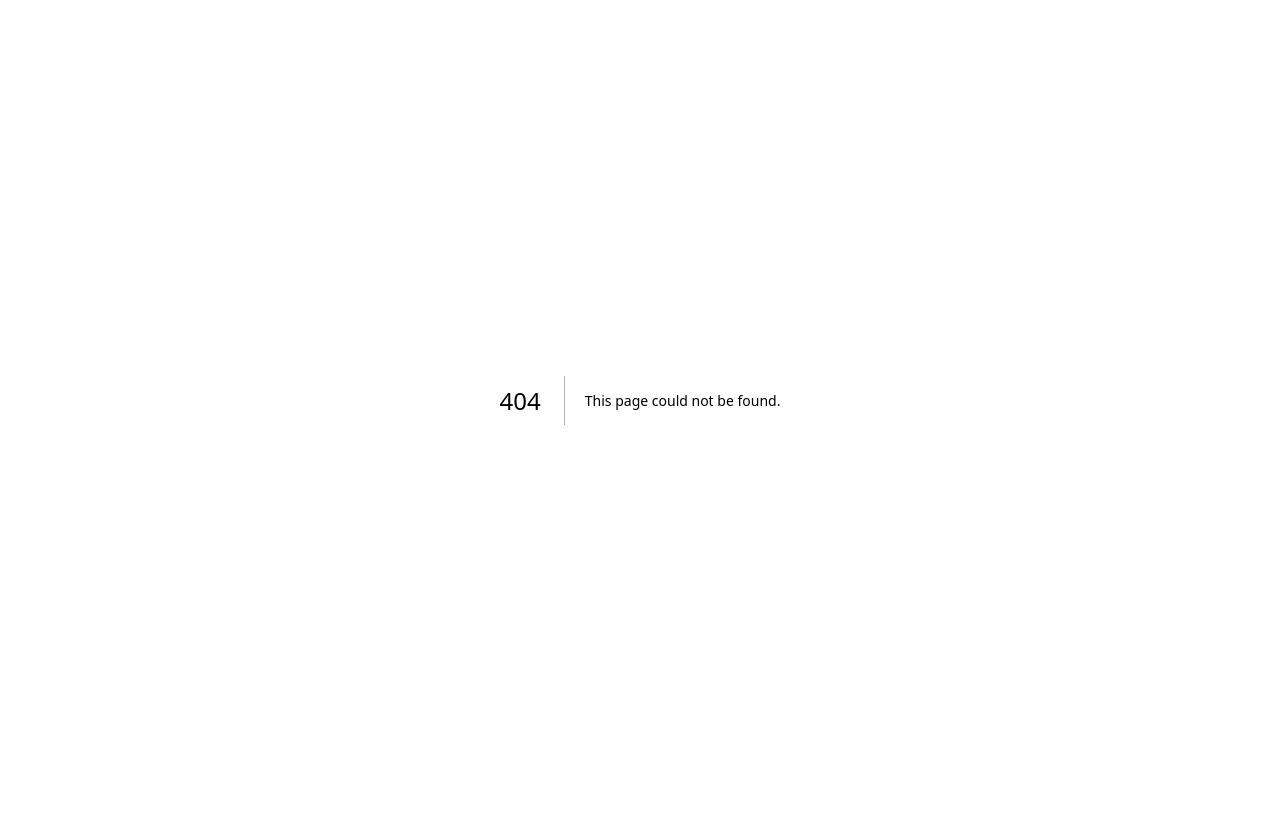
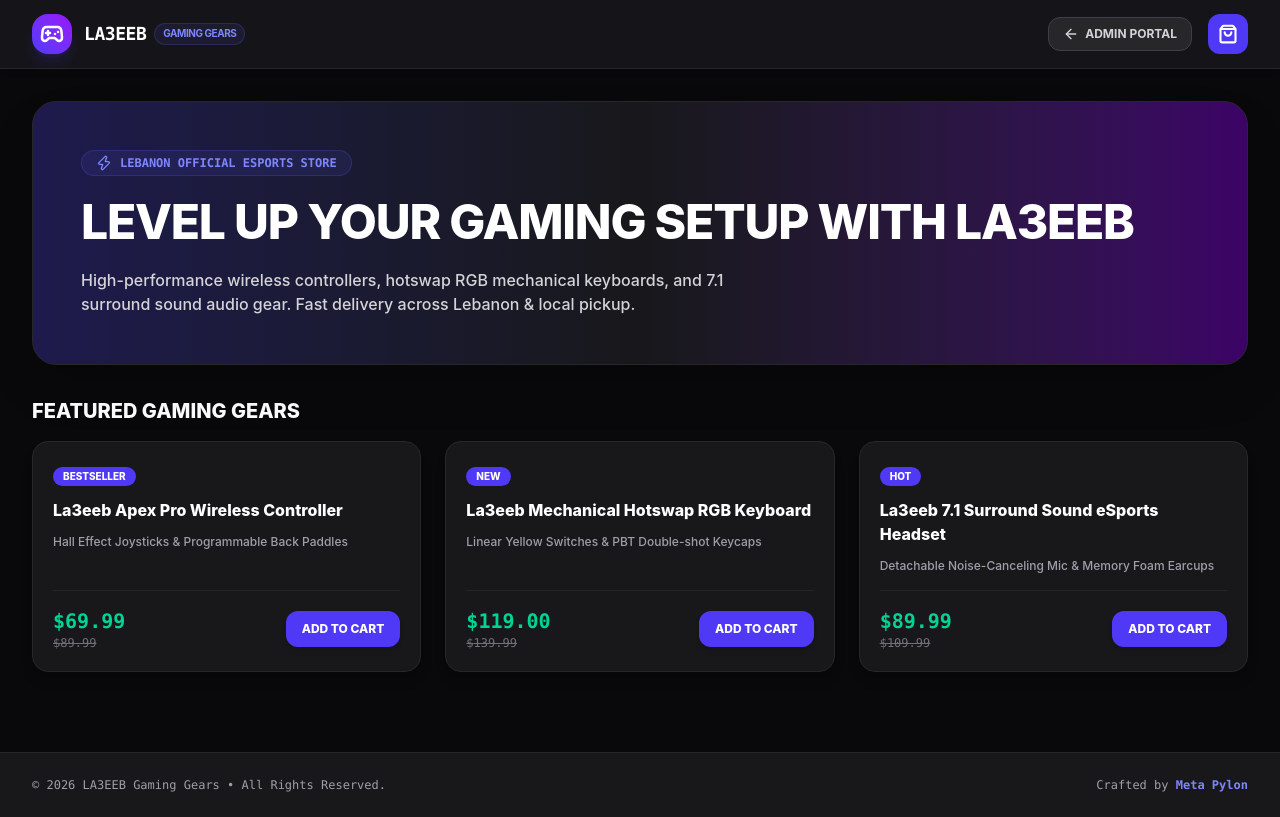
Before and after one commit to akaPaT0/oh-my-marvz, a Next.js app: page /la3eeb in a window 1280 px wide. Before the commit this address had no page. Built offline with nearby package versions, Linux system fonts and the light colour scheme.

Commit message:
Implement dynamic storefront button logic between OH MY MARVZ and LA3EEB and create /la3eeb storefront page

```diff
--- a/src/app/admin/page.tsx
+++ b/src/app/admin/page.tsx
@@ -42,6 +42,8 @@ interface BusinessConfig {
   domain: string;
   badgeBg: string;
   badgeText: string;
+  storefrontUrl: string;
+  storefrontLabel: string;
 }
 
 const BUSINESSES: Record<string, BusinessConfig> = {
@@ -52,6 +54,8 @@ const BUSINESSES: Record<string, BusinessConfig> = {
     domain: 'oh-my-marvz.com',
     badgeBg: 'bg-red-50 text-red-700 border-red-200',
     badgeText: 'COLLECTIBLES STORE',
+    storefrontUrl: '/',
+    storefrontLabel: 'OH MY MARVZ STOREFRONT',
   },
   'la3eeb': {
     id: 'la3eeb',
@@ -60,6 +64,8 @@ const BUSINESSES: Record<string, BusinessConfig> = {
     domain: 'la3eeb.com',
     badgeBg: 'bg-indigo-50 text-indigo-700 border-indigo-200',
     badgeText: 'GAMING HUB',
+    storefrontUrl: '/la3eeb',
+    storefrontLabel: 'LA3EEB STOREFRONT',
   },
 };
 
@@ -258,13 +264,13 @@ export default function AdminDashboardPage() {
               )}
             </div>
 
-            {/* Exit to Storefront */}
+            {/* Dynamic Exit to Storefront based on Active Business */}
             <Link
-              href="/"
-              className="bg-slate-100 hover:bg-slate-200 text-slate-700 font-bold text-xs px-3.5 py-2.5 rounded-xl border border-slate-200 flex items-center gap-2 transition-colors"
+              href={currentBusiness.storefrontUrl}
+              className="bg-slate-100 hover:bg-slate-200 text-slate-800 font-extrabold text-xs px-3.5 py-2.5 rounded-xl border border-slate-200 flex items-center gap-2 transition-colors"
             >
               <ArrowLeft className="w-3.5 h-3.5" />
-              <span className="hidden sm:inline">STOREFRONT</span>
+              <span className="hidden sm:inline">{currentBusiness.storefrontLabel}</span>
             </Link>
           </div>
 
--- /dev/null
+++ b/src/app/la3eeb/page.tsx
@@ -0,0 +1,162 @@
+'use client';
+
+import React, { useState } from 'react';
+import Link from 'next/link';
+import { Gamepad2, ShoppingBag, ArrowLeft, ShieldCheck, Zap, Star } from 'lucide-react';
+
+export default function La3eebStorefrontPage() {
+  const [cartCount, setCartCount] = useState(0);
+
+  const gamingProducts = [
+    {
+      id: 'la3-1',
+      name: 'La3eeb Apex Pro Wireless Controller',
+      subtitle: 'Hall Effect Joysticks & Programmable Back Paddles',
+      price: 69.99,
+      originalPrice: 89.99,
+      image: '/products/tony_stark.png',
+      tag: 'BESTSELLER',
+    },
+    {
+      id: 'la3-2',
+      name: 'La3eeb Mechanical Hotswap RGB Keyboard',
+      subtitle: 'Linear Yellow Switches & PBT Double-shot Keycaps',
+      price: 119.00,
+      originalPrice: 139.99,
+      image: '/products/marvz_cyber_hoodie_1786559934648.jpg',
+      tag: 'NEW',
+    },
+    {
+      id: 'la3-3',
+      name: 'La3eeb 7.1 Surround Sound eSports Headset',
+      subtitle: 'Detachable Noise-Canceling Mic & Memory Foam Earcups',
+      price: 89.99,
+      originalPrice: 109.99,
+      image: '/products/marvz_headphones_1786560048930.jpg',
+      tag: 'HOT',
+    },
+  ];
+
+  return (
+    <div className="min-h-screen flex flex-col bg-zinc-950 text-white selection:bg-indigo-600 selection:text-white font-sans">
+
+      {/* LA3EEB Header */}
+      <header className="sticky top-0 z-40 bg-zinc-900/90 backdrop-blur-md border-b border-zinc-800 px-4 sm:px-6 lg:px-8 py-3.5 shadow-md">
+        <div className="max-w-7xl mx-auto flex items-center justify-between">
+          <div className="flex items-center gap-3">
+            <div className="w-10 h-10 rounded-2xl bg-gradient-to-tr from-indigo-600 to-purple-600 flex items-center justify-center text-white shadow-lg shadow-indigo-600/20">
+              <Gamepad2 className="w-6 h-6 stroke-[2.5]" />
+            </div>
+            <div>
+              <div className="font-extrabold text-lg tracking-tight text-white font-mono flex items-center gap-2">
+                <span>LA3EEB</span>
+                <span className="text-[10px] bg-indigo-500/10 text-indigo-400 border border-indigo-500/20 px-2 py-0.5 rounded-full font-sans font-bold">
+                  GAMING GEARS
+                </span>
+              </div>
+            </div>
+          </div>
+
+          <div className="flex items-center gap-4">
+            <Link
+              href="/admin"
+              className="bg-zinc-800 hover:bg-zinc-700 text-zinc-300 font-bold text-xs px-3.5 py-2 rounded-xl border border-zinc-700 flex items-center gap-1.5 transition-colors"
+            >
+              <ArrowLeft className="w-4 h-4" />
+              <span>ADMIN PORTAL</span>
+            </Link>
+
+            <button
+              onClick={() => setCartCount(cartCount + 1)}
+              className="relative bg-indigo-600 hover:bg-indigo-500 text-white p-2.5 rounded-xl transition-transform hover:scale-105"
+            >
+              <ShoppingBag className="w-5 h-5 stroke-[2.5]" />
+              {cartCount > 0 && (
+                <span className="absolute -top-1.5 -right-1.5 bg-red-600 text-white font-bold text-[10px] w-5 h-5 rounded-full flex items-center justify-center border-2 border-zinc-950">
+                  {cartCount}
+                </span>
+              )}
+            </button>
+          </div>
+        </div>
+      </header>
+
+      {/* Main LA3EEB Storefront Body */}
+      <main className="flex-1 w-full max-w-7xl mx-auto px-4 sm:px-6 lg:px-8 py-8 space-y-8">
+
+        {/* Gaming Hero Spotlight */}
+        <div className="relative rounded-3xl bg-gradient-to-r from-indigo-950 via-zinc-900 to-purple-950 border border-zinc-800 p-8 sm:p-12 overflow-hidden shadow-2xl space-y-4">
+          <div className="inline-flex items-center gap-2 bg-indigo-500/10 border border-indigo-500/20 text-indigo-400 px-3.5 py-1 rounded-full text-xs font-mono font-bold">
+            <Zap className="w-4 h-4" />
+            <span>LEBANON OFFICIAL ESPORTS STORE</span>
+          </div>
+
+          <h1 className="text-3xl sm:text-5xl font-extrabold tracking-tight text-white leading-tight">
+            LEVEL UP YOUR GAMING SETUP WITH LA3EEB
+          </h1>
+
+          <p className="text-sm sm:text-base text-zinc-300 max-w-2xl font-medium">
+            High-performance wireless controllers, hotswap RGB mechanical keyboards, and 7.1 surround sound audio gear. Fast delivery across Lebanon & local pickup.
+          </p>
+        </div>
+
+        {/* Products Grid */}
+        <section className="space-y-4">
+          <h2 className="text-xl font-extrabold text-white flex items-center gap-2">
+            <span>FEATURED GAMING GEARS</span>
+          </h2>
+
+          <div className="grid grid-cols-1 sm:grid-cols-3 gap-6">
+            {gamingProducts.map((p) => (
+              <div key={p.id} className="bg-zinc-900 border border-zinc-800 rounded-2xl p-5 space-y-4 flex flex-col justify-between shadow-lg hover:border-indigo-500/50 transition-all">
+                <div className="space-y-3">
+                  <span className="inline-block bg-indigo-600 text-white font-extrabold text-[10px] px-2.5 py-0.5 rounded-full">
+                    {p.tag}
+                  </span>
+                  <div className="font-extrabold text-base text-white">{p.name}</div>
+                  <div className="text-xs text-zinc-400 font-medium">{p.subtitle}</div>
+                </div>
+
+                <div className="pt-4 border-t border-zinc-800/80 flex items-center justify-between">
+                  <div>
+                    <div className="text-xl font-extrabold text-emerald-400 font-mono">${p.price.toFixed(2)}</div>
+                    <div className="text-xs text-zinc-500 line-through font-mono">${p.originalPrice.toFixed(2)}</div>
+                  </div>
+
+                  <button
+                    onClick={() => setCartCount(cartCount + 1)}
+                    className="bg-indigo-600 hover:bg-indigo-500 text-white font-extrabold text-xs px-4 py-2.5 rounded-xl shadow-md transition-transform hover:scale-105"
+                  >
+                    ADD TO CART
+                  </button>
+                </div>
+              </div>
+            ))}
+          </div>
+        </section>
+
+      </main>
+
+      {/* LA3EEB Footer */}
+      <footer className="bg-zinc-900 border-t border-zinc-800 py-6 px-4 sm:px-6 lg:px-8 mt-12 text-xs font-mono text-zinc-400">
+        <div className="max-w-7xl mx-auto flex flex-col sm:flex-row items-center justify-between gap-3 text-center sm:text-left">
+          <div>
+            © 2026 LA3EEB Gaming Gears • All Rights Reserved.
+          </div>
+          <div>
+            Crafted by{' '}
+            <a
+              href="https://meta-pylon.com"
+              target="_blank"
+              rel="noopener noreferrer"
+              className="text-indigo-400 font-bold hover:underline"
+            >
+              Meta Pylon
+            </a>
+          </div>
+        </div>
+      </footer>
+
+    </div>
+  );
+}
```
